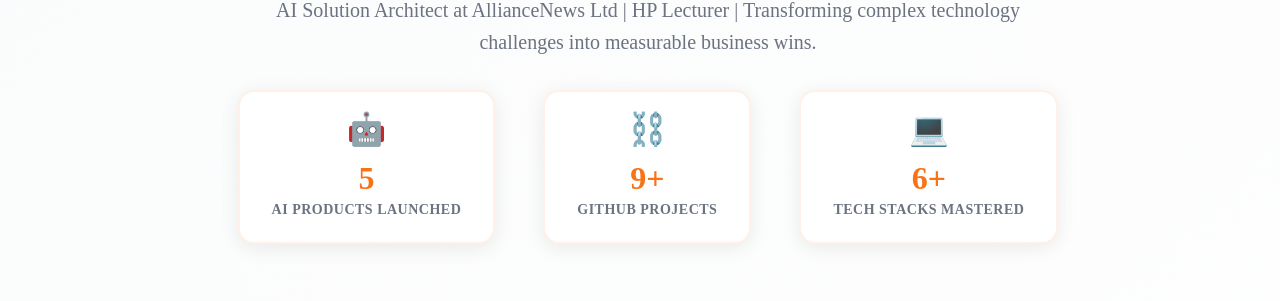
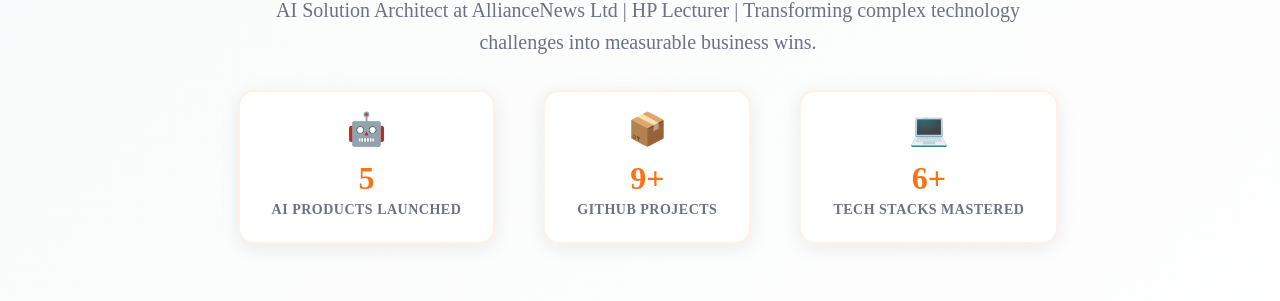
Before and after one commit to GIL794/gil794.github.io, a Jekyll site: the page built from index.md, in a window 1280 px wide and 900 px high, scrolled down 643 px. Shown: the part 143-444 px from the top of the window. Built offline with Jekyll 4.4.1, drawn with Linux system fonts in a browser that asks for light colours.

Commit message:
Improve accessibility by replacing chain emoji with package emoji
Co-authored-by: GIL794 <200216885+GIL794@users.noreply.github.com>

```diff
--- a/index.md
+++ b/index.md
@@ -19,7 +19,7 @@ excerpt: "AI Solution Architect | HP Lecturer | Engineering Innovation & Busines
         <span class="stat-label">AI Products Launched</span>
       </div>
       <div class="stat-item">
-        <span class="stat-icon">⛓️</span>
+        <span class="stat-icon">📦</span>
         <span class="stat-number">9+</span>
         <span class="stat-label">GitHub Projects</span>
       </div>
```
